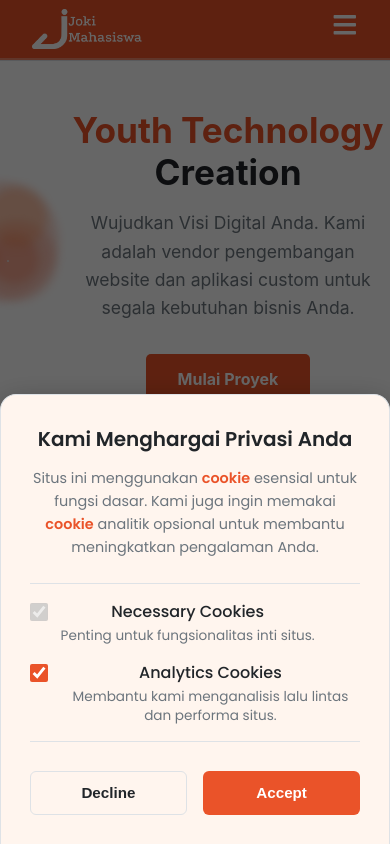
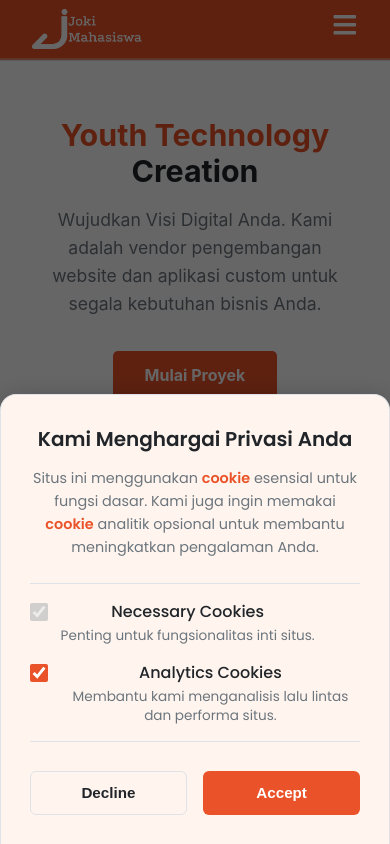
Before and after one commit to joseparhusip/jasa-joki-website, a React (Vite) app: page / in a window 390 px wide. Shown: the top 844 px of the page. Built offline with nearby package versions, Linux system fonts and the light colour scheme.

Commit message:
first commit

```diff
--- a/src/styles/Home.css
+++ b/src/styles/Home.css
@@ -79,10 +79,8 @@ body {
 
 .hero {
   display: flex;
-  flex-direction: row;
   align-items: center;
   justify-content: center;
-  gap: 5rem;
   min-height: 90vh;
   padding: 2rem 0;
 }
@@ -521,13 +519,25 @@ body {
 @media (max-width: 992px) {
   .home-container { padding: 0 1.5rem; }
 
+  /* === PERBAIKAN BAGIAN HERO UNTUK MOBILE === */
   .hero {
+    min-height: auto;
+    padding: 4rem 0;
+    /* Menghapus flex-direction dan gap dari sini karena akan diatur di wrapper */
+  }
+
+  /* Menargetkan wrapper yang benar untuk mengubah arah flex */
+  .hero .section-content-wrapper {
     flex-direction: column-reverse;
-    min-height: auto;
     gap: 3rem;
-    padding: 4rem 0;
   }
-  .hero-content { align-items: center; text-align: center; }
+
+  .hero-content {
+    align-items: center; /* Memastikan konten (judul, subjudul, tombol) rata tengah */
+    text-align: center; /* Memastikan teks rata tengah */
+    max-width: 100%;
+  }
+
   .hero-image-container { max-width: 500px; }
 
   .contact-container { flex-direction: column; padding: 2.5rem; }
@@ -560,6 +570,22 @@ body {
 }
 
 @media (max-width: 768px) {
+  /* === PERBAIKAN LANJUTAN HERO UNTUK LAYAR LEBIH KECIL === */
+  .hero {
+    padding: 3rem 1rem;
+  }
+  .hero .section-content-wrapper {
+    gap: 2rem;
+  }
+  .hero-title {
+    font-size: 2.0rem; /* DIKECILKAN DARI 2.2rem */
+  }
+  .hero-subtitle {
+    font-size: 1.1rem;
+    max-width: 100%;
+  }
+  /* === AKHIR PERBAIKAN HERO === */
+
   .pricing-grid {
     grid-template-columns: 1fr;
     max-width: 400px;
@@ -602,8 +628,12 @@ body {
 }
 
 @media (max-width: 600px) {
-  .hero-title { font-size: 2.8rem; }
-  .hero-subtitle { font-size: 1.1rem; }
+  .hero-title {
+    font-size: 1.9rem; /* DIKECILKAN DARI 2.8rem (YANG TIDAK LOGIS) AGAR LEBIH KECIL DARI UKURAN 768px */
+  }
+  .hero-subtitle {
+    font-size: 1.1rem;
+  }
 
   .section-title, .pricing-title, .quick-form-title { font-size: 2.2rem; }
 
@@ -642,27 +672,3 @@ body {
   97% { transform: translate(-3px, -3px); }
   100% { transform: translate(0, 0); }
 }
-@media (max-width: 768px) {
-  .hero {
-    flex-direction: column;
-    align-items: center; /* pastikan isi rata tengah */
-    text-align: center;
-    gap: 2rem;
-    padding: 3rem 1rem;
-  }
-
-  .hero-content {
-    align-items: center !important; /* override flex-start */
-    text-align: center !important;  /* override left */
-    max-width: 100%;
-  }
-
-  .hero-title {
-    font-size: 2.2rem;
-  }
-
-  .hero-subtitle {
-    font-size: 1.1rem;
-    max-width: 100%;
-  }
-}
```
